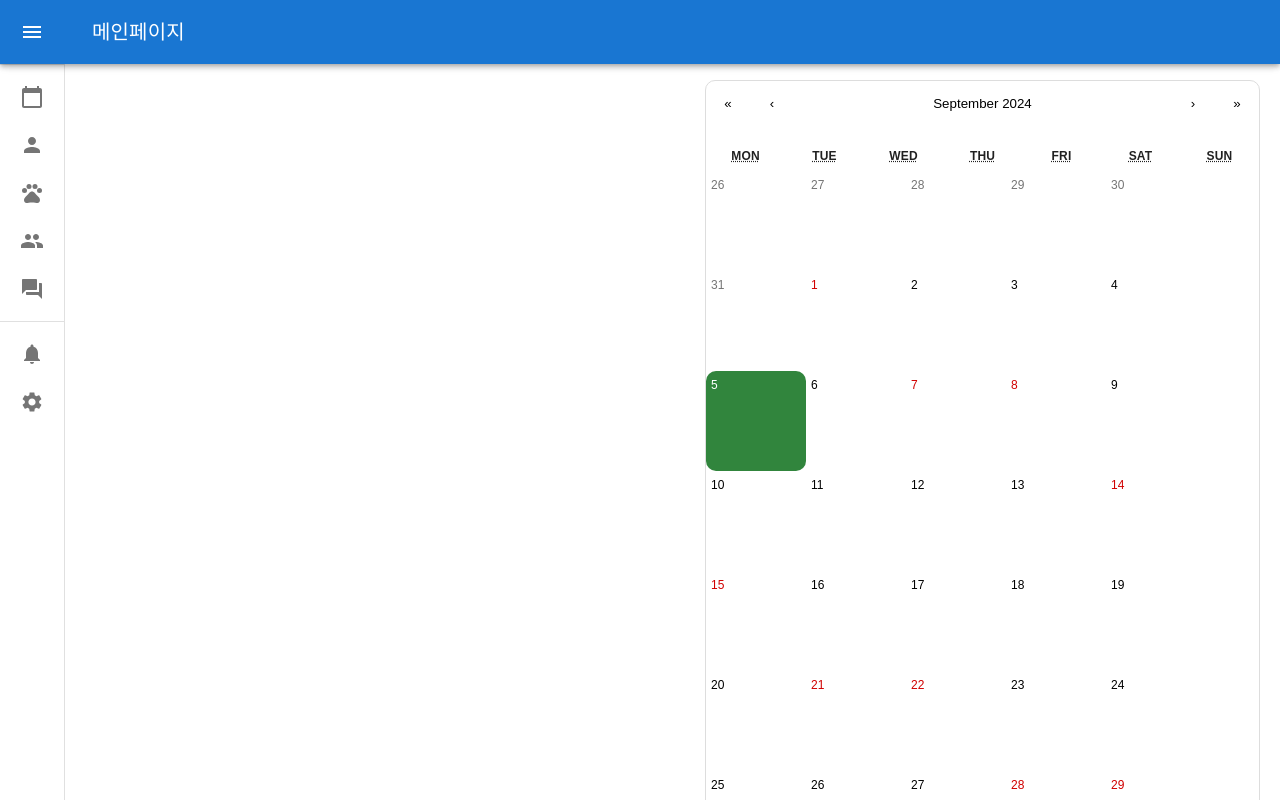
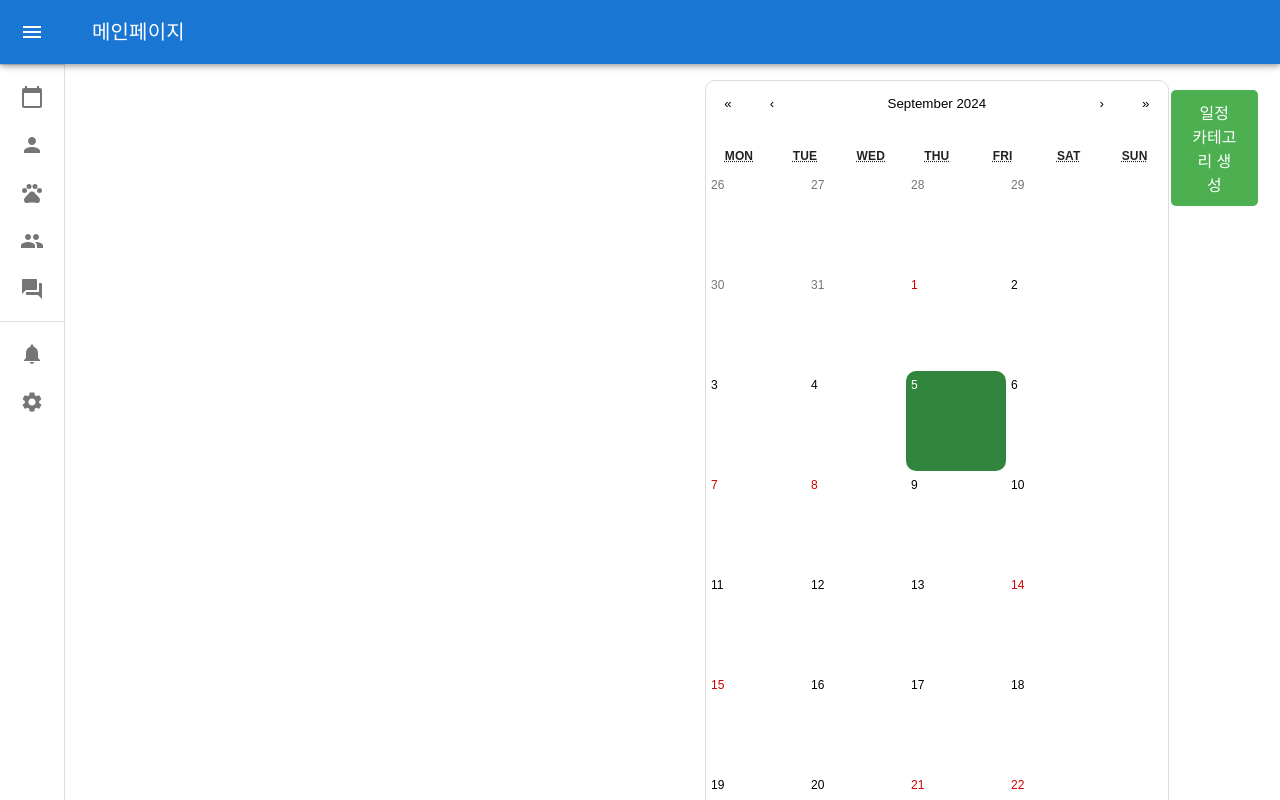
Before and after one commit to SJ-Petory/Petroy-FrontEnd, a React (Create React App) app: page /mainPage in a window 1280 px wide. Shown: the top 800 px of the page. Built offline with nearby package versions, Linux system fonts and the light colour scheme; no server answers.

Commit message:
[feat #6] 일정 카테고리 생성 버튼 및 모달 추가

```diff
--- /dev/null
+++ b/src/components/Schedule/CategoryModal.jsx
@@ -0,0 +1,55 @@
+import React, { useState } from 'react';
+import Modal from 'react-modal';
+import axios from 'axios';
+import '../../styles/Main/CategoryModal.css'
+
+Modal.setAppElement('#root'); // 모달의 접근성 설정
+
+const API_BASE_URL = process.env.REACT_APP_API_URL;
+
+const CategoryModal = ({ isOpen, onRequestClose }) => {
+    const [categoryName, setCategoryName] = useState('');
+
+    const handleSubmit = async () => {
+
+        const token = localStorage.getItem('accessToken'); // 로컬 저장소에서 토큰 가져오기
+
+        try {
+            const response = await axios.post(`${API_BASE_URL}/schedules/category`,
+                { name: categoryName },
+                { headers: { Authorization: `${token}` } }
+            );
+            if (response.data) {
+                // 성공적으로 카테고리 생성 후 처리
+                alert('일정 카테고리가 생성되었습니다.');
+                onRequestClose(); // 모달 닫기
+            }
+        } catch (error) {
+            // 오류 처리
+            console.error('카테고리 생성 오류:', error);
+            alert('카테고리 생성에 실패했습니다.');
+        }
+    };
+
+    return (
+        <Modal
+            isOpen={isOpen}
+            onRequestClose={onRequestClose}
+            contentLabel="Create Category Modal"
+            className="modal"
+            overlayClassName="modal-overlay"
+        >
+            <h2>일정 카테고리 생성</h2>
+            <input
+                type="text"
+                placeholder="카테고리 이름"
+                value={categoryName}
+                onChange={(e) => setCategoryName(e.target.value)}
+            />
+            <button onClick={handleSubmit}>확인</button>
+            <button onClick={onRequestClose}>취소</button>
+        </Modal>
+    );
+};
+
+export default CategoryModal;
--- a/src/pages/Main/MainPage.jsx
+++ b/src/pages/Main/MainPage.jsx
@@ -1,13 +1,22 @@
+import React, { useState } from 'react';
 import '../../styles/Main/MainPage.css';
 import CalendarComponent from '../../components/commons/CalendarComponent.jsx';
 import NavBar from '../../components/commons/NavBar.jsx';
+import CategoryModal from '../../components/Schedule/CategoryModal.jsx'
 
 function MainPage() {
+    const [modalIsOpen, setModalIsOpen] = useState(false);
+    const openModal = () => setModalIsOpen(true);
+    const closeModal = () => setModalIsOpen(false);
 
     return (
         <div className="main-page">
             <NavBar title="메인페이지" />
             <CalendarComponent />
+            <button onClick={openModal} className="create-category-button">
+                일정 카테고리 생성
+            </button>
+            <CategoryModal isOpen={modalIsOpen} onRequestClose={closeModal} />
         </div>
     );
 }
--- /dev/null
+++ b/src/styles/Main/CategoryModal.css
@@ -0,0 +1,19 @@
+.modal {
+    padding: 20px;
+    background: white;
+    border-radius: 10px;
+    width: 400px;
+    margin: auto;
+}
+
+.modal-overlay {
+    background: rgba(0, 0, 0, 0.5);
+    position: fixed;
+    top: 0;
+    left: 0;
+    right: 0;
+    bottom: 0;
+    display: flex;
+    align-items: center;
+    justify-content: center;
+}
--- a/src/styles/Main/MainPage.css
+++ b/src/styles/Main/MainPage.css
@@ -10,3 +10,22 @@
     width: 100%;
     margin-left: 50%;
 }
+
+.create-category-button {
+    background-color: #4CAF50; /* 버튼 배경색 */
+    color: white; /* 버튼 텍스트 색상 */
+    border: none; /* 버튼 테두리 없음 */
+    padding: 10px 20px; /* 버튼 안쪽 여백 */
+    text-align: center; /* 텍스트 중앙 정렬 */
+    text-decoration: none; /* 텍스트 장식 없음 */
+    display: inline-block; /* 인라인 블록으로 설정 */
+    font-size: 16px; /* 폰트 크기 */
+    margin: 10px 2px; /* 버튼 외부 여백 */
+    cursor: pointer; /* 마우스 커서 손가락으로 변경 */
+    border-radius: 5px; /* 모서리 둥글게 */
+    transition: background-color 0.3s; /* 배경색 전환 애니메이션 */
+}
+
+.create-category-button:hover {
+    background-color: #45a049; /* 마우스 오버 시 배경색 */
+}
```
